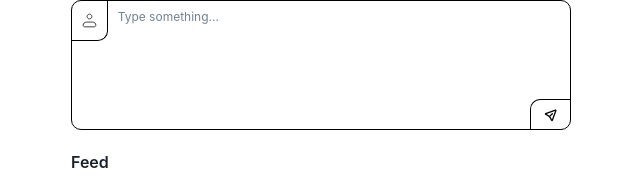
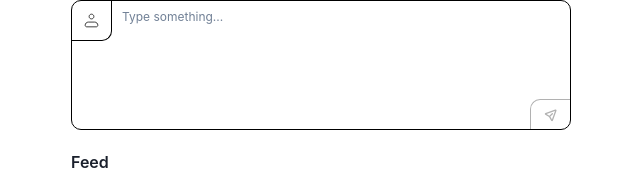
Before and after one commit to hugoarmor/nostr-app, a React (Create React App) app: page / in a window 1280 px wide. Shown: the top 179 px of the page, without its empty margins (319-959 px from the left). Built offline with nearby package versions, Linux system fonts and the light colour scheme.

Commit message:
update: post-input dynamic

```diff
--- a/src/App.tsx
+++ b/src/App.tsx
@@ -1,12 +1,14 @@
 import { Flex, Text } from "@chakra-ui/layout";
 import PostInput from "./components/PostInput";
 import Feed from "./components/Feed";
-import { Form, useForm } from "react-hook-form";
+import { useForm } from "react-hook-form";
+import { useState } from "react";
 
 function App() {
   const { register, handleSubmit } = useForm();
+  const [isPublishDisabled, setIsPublishDisabled] = useState(true);
 
-  const posts = [
+  const [posts, setPosts] = useState([
     {
       user: {
         name: "User Name",
@@ -31,16 +33,33 @@ function App() {
       content:
         "Lorem ipsum dolor sit amet, consectetur adipiscing elit. Aliquam auctor, libero et vestibulum auctor, libero et vestibulum consectetur, libero et vestibulum",
     },
-  ];
+  ]);
 
   const onSubmit = (data: any) => {
-    console.log(data);
+    setPosts((prev) => [
+      {
+        user: {
+          name: "User Name",
+          username: "@user_name",
+        },
+        content: data.postContent,
+      },
+      ...prev,
+    ]);
+  };
+
+  const handlePostInputChange = ({ target }: React.ChangeEvent<HTMLTextAreaElement>) => {
+    setIsPublishDisabled(target.value.length === 0);
   };
 
   return (
     <Flex maxW="500px" flexDir="column" mx="auto">
       <form onSubmit={handleSubmit(onSubmit)}>
-        <PostInput inputProps={{ ...register("postContent") }} />
+        <PostInput
+          onChange={handlePostInputChange}
+          inputProps={{ ...register("postContent") }}
+          publishDisabled={isPublishDisabled}
+        />
       </form>
       <Text my="20px" fontWeight="semibold">
         Feed
--- a/src/components/PostInput.tsx
+++ b/src/components/PostInput.tsx
@@ -6,9 +6,15 @@ import { Button } from "@chakra-ui/button";
 
 export type Props = {
   inputProps: any;
+  publishDisabled?: boolean;
+  onChange: React.ChangeEventHandler<HTMLTextAreaElement> | undefined;
 };
 
-export default function PostInput({ inputProps }: Props) {
+export default function PostInput({
+  inputProps,
+  publishDisabled,
+  onChange,
+}: Props) {
   return (
     <Box
       display="flex"
@@ -22,6 +28,7 @@ export default function PostInput({ inputProps }: Props) {
         <Box
           w="40px"
           h="40px"
+          flexShrink={0}
           display="flex"
           alignItems="center"
           justifyContent="center"
@@ -34,6 +41,7 @@ export default function PostInput({ inputProps }: Props) {
         </Box>
         <Textarea
           {...inputProps}
+          onChange={onChange}
           placeholder="Type something..."
           mx="10px"
           fontSize={12}
@@ -51,12 +59,15 @@ export default function PostInput({ inputProps }: Props) {
           w="30px"
           h="30px"
           display="flex"
+          flexShrink={0}
           alignItems="center"
           justifyContent="center"
           borderWidth="1px 0 0 1px"
           borderColor="black"
           borderStyle="solid"
           borderRadius="10px 0 0 0"
+          pointerEvents={publishDisabled ? "none" : "auto"}
+          opacity={publishDisabled ? 0.3 : 1}
         >
           <SendIcon />
         </Button>
```
